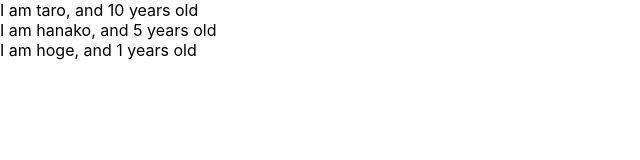
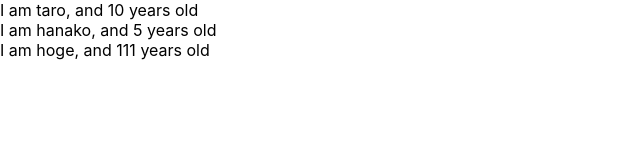
Before and after one commit to nyshk97/udemy-react-redux, a React (Create React App) app: page / in a window 1280 px wide. Shown: the top 160 px of the page, without its empty margins (0-640 px from the left). Built offline with nearby package versions, Linux system fonts and the light colour scheme.

Commit message:
Learn props

```diff
--- a/src/App.js
+++ b/src/App.js
@@ -1,14 +1,11 @@
 import React from "react";
-
-// function App() {
-//   return <h1>Hello World</h1>;
-// }
+import PropTypes from 'prop-types'
 
 const App = () => {
   const profiles = [
-    { name: "taro", age: "10" },
-    { name: "hanako", age: "5" },
-    { name: "hoge" },
+    { name: "taro", age: 10 },
+    { name: 'hanako', age: 5 },
+    { name: "hoge", age: 111 },
   ];
   return (
     <div>
@@ -27,8 +24,9 @@ const User = (props) => {
   );
 };
 
-User.defaultProps = {
-  age: 1
+User.propTypes = {
+  name: PropTypes.string,
+  age: PropTypes.number.isRequired,
 }
 
 export default App;
```
